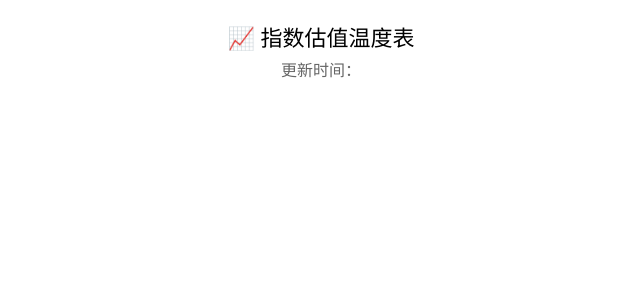
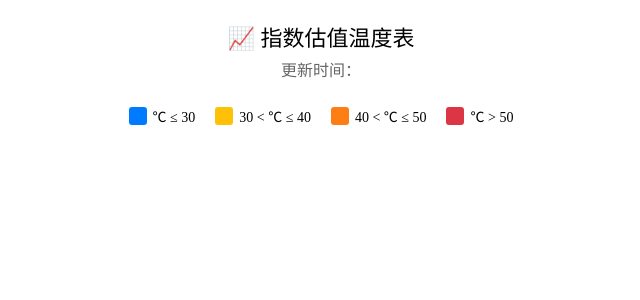
Before and after one commit to zysj8/valuation-dashboard, a Python web app: template templates/index.html in a window 1280 px wide. Shown: the top 300 px of the page, without its empty margins (319-959 px from the left). Run offline with Jinja, Linux system fonts and the light colour scheme; the template is opened without the code that fills it, so the values that code supplies are empty.

Commit message:
Update index.html

```diff
--- a/templates/index.html
+++ b/templates/index.html
@@ -11,12 +11,28 @@ body{font-family:Microsoft YaHei;margin:20px;background:#fff}
 .time{text-align:center;color:#666;margin-bottom:15px}
 table{width:100%;border-collapse:collapse;margin-bottom:20px}
 td,th{padding:12px;text-align:center;border-bottom:1px solid #eee}
-/* 分类表头样式 */
-.cate-header th{background:#fff;text-align:left;font-weight:normal}
 .cate-name{text-align:left;font-weight:bold}
-/* 温度颜色 */
 .blue{background:#007bff;color:white}
 .red{background:#dc3545;color:white}
+
+/* 温度图例样式 */
+.legend{
+    display: flex;
+    justify-content: center;
+    gap: 20px;
+    margin-top: 25px;
+    font-size: 14px;
+}
+.legend-item{
+    display: flex;
+    align-items: center;
+    gap: 6px;
+}
+.legend-color{
+    width: 18px;
+    height: 18px;
+    border-radius: 3px;
+}
 </style>
 </head>
 <body>
@@ -46,7 +62,7 @@ td,th{padding:12px;text-align:center;border-bottom:1px solid #eee}
   {% for item in items %}
     <tr>
       <td style="text-align:left">{{ item.name }}</td>
-      <td style="color:#66a3ff">{{ item.etf }}</td>
+      <td style="color:#0066ff">{{ item.etf }}</td>
       <td>{{ item.lof }}</td>
       {% if item.type == 'pb' %}
         <td class="blue">{{ item.lt }}</td>
@@ -59,6 +75,26 @@ td,th{padding:12px;text-align:center;border-bottom:1px solid #eee}
 </table>
 {% endfor %}
 
+<!-- 底部温度区间图例（已恢复） -->
+<div class="legend">
+    <div class="legend-item">
+        <div class="legend-color" style="background:#007bff;"></div>
+        <span>℃ ≤ 30</span>
+    </div>
+    <div class="legend-item">
+        <div class="legend-color" style="background:#ffc107;"></div>
+        <span>30 < ℃ ≤ 40</span>
+    </div>
+    <div class="legend-item">
+        <div class="legend-color" style="background:#fd7e14;"></div>
+        <span>40 < ℃ ≤ 50</span>
+    </div>
+    <div class="legend-item">
+        <div class="legend-color" style="background:#dc3545;"></div>
+        <span>℃ > 50</span>
+    </div>
+</div>
+
 </div>
 </body>
 </html>
```
